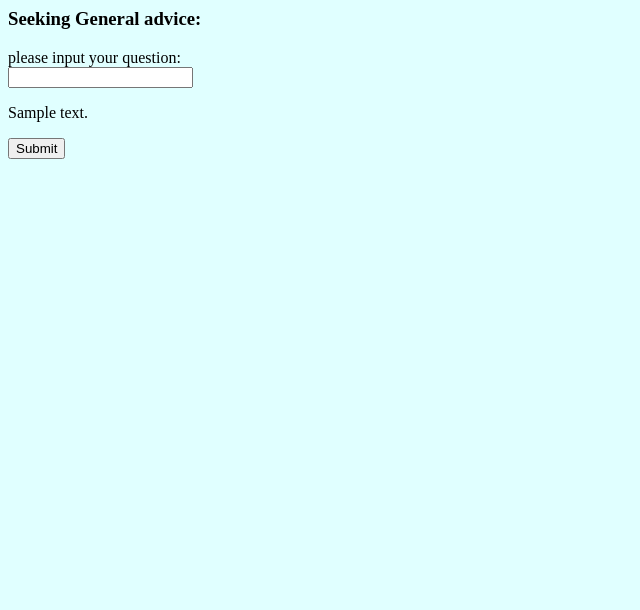
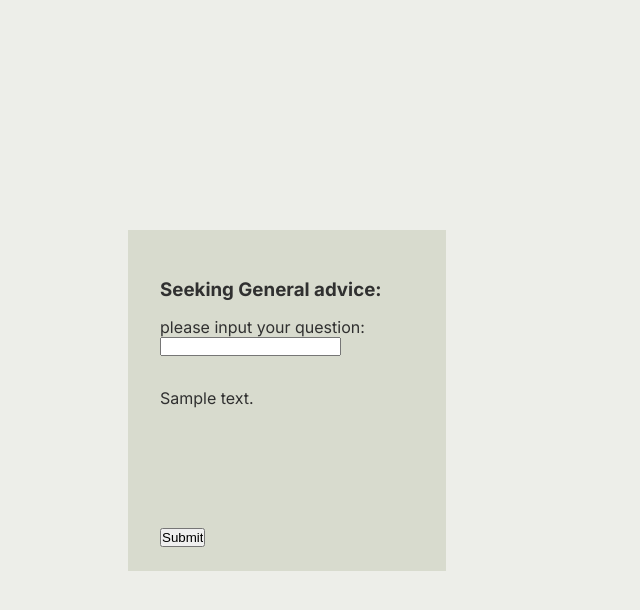
Before and after one commit to paavansundar/personnel_financial_advisor, a FastAPI app: template api/templates/generic_advisor.html in a window 1280 px wide. Shown: the top 610 px of the page, without its empty margins (0-640 px from the left). Run offline with FastAPI, Linux system fonts and the light colour scheme; the template is opened without the code that fills it: most values are stand-ins (such as "Sample title", 1, 10 or a date in 2020).

Commit message:
Update generic_advisor.html

```diff
--- a/api/templates/generic_advisor.html
+++ b/api/templates/generic_advisor.html
@@ -2,9 +2,10 @@
   <head>
     <metadata charset="UTF-8">
     <title>Specific query</title>
-
+     <link rel="stylesheet" href="../../api/templates/static/style.css">
   </head>
   <body bgcolor="#E0FFFF">
+    <div class="container">
     <p>
       <form action="/general_advice" method="post" class="form">
         <div class="cta-form"><p><h3 color="blue">Seeking General advice:</h3></p></div>
@@ -16,5 +17,6 @@
           </p>
          </div>
       <input type="submit"/>
+      </form>
+    </div>
     </body>
-    </form>
```
